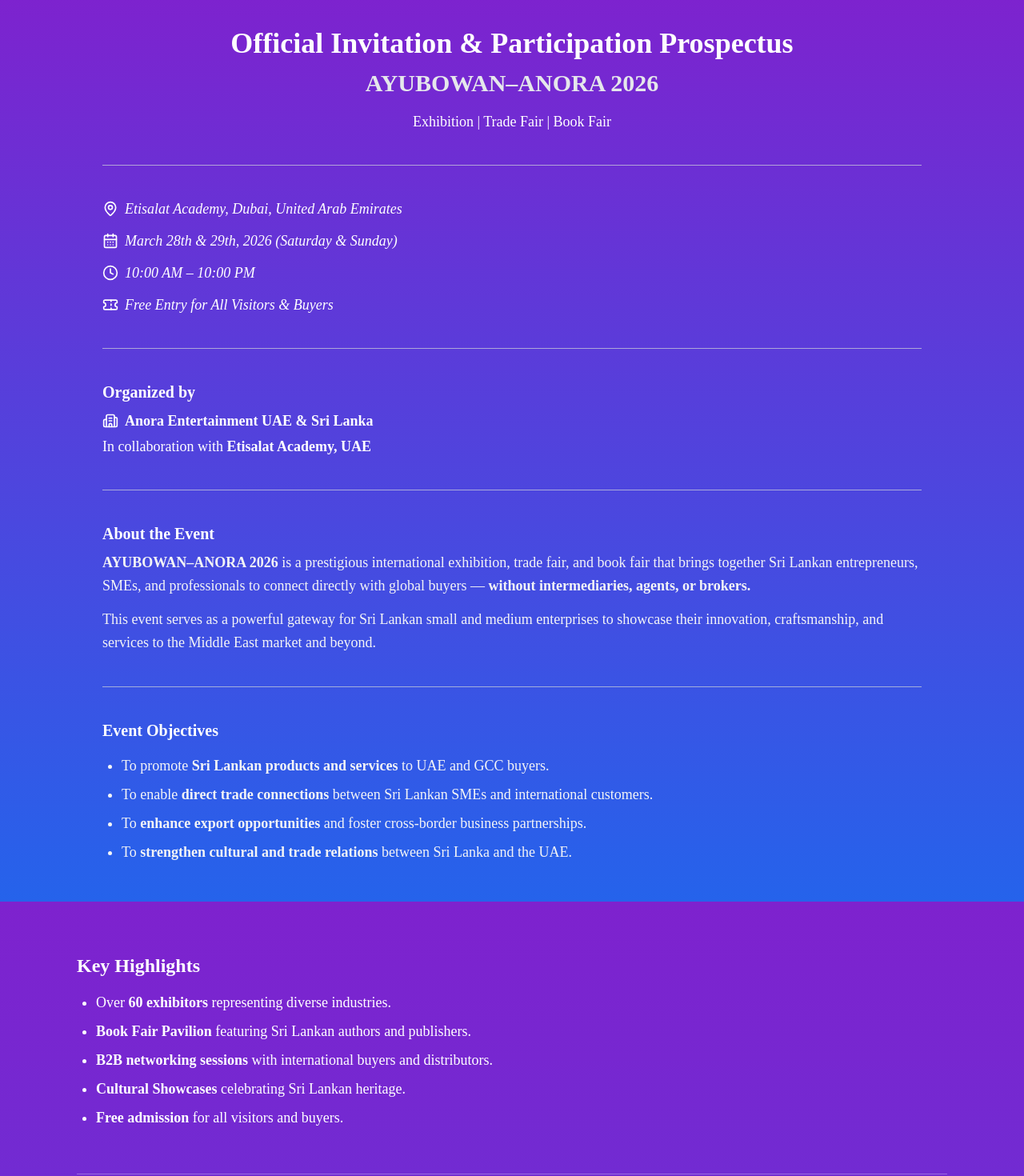
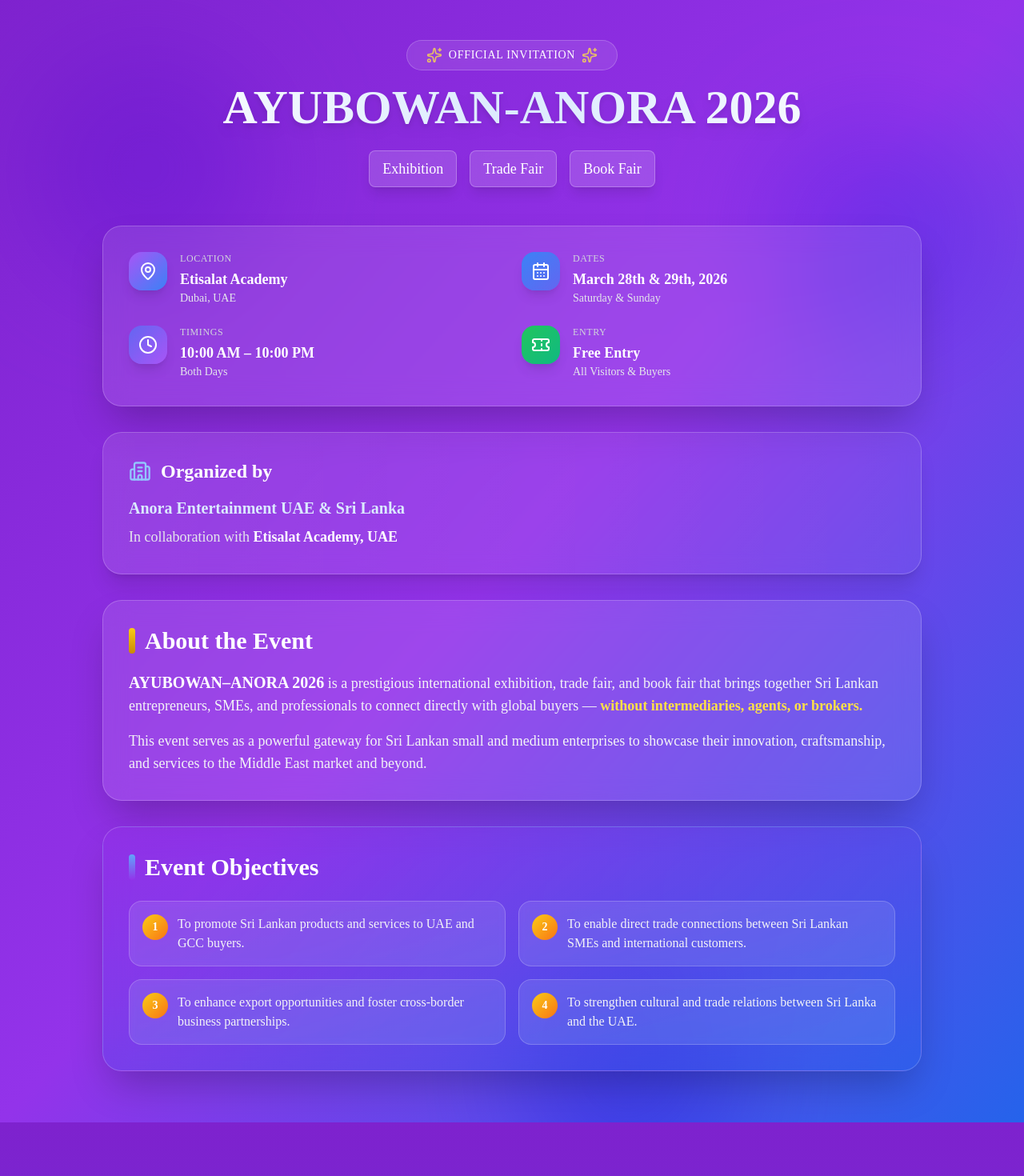
Before and after one commit to Enrich-Arcane-Pvt-Ltd/AyubowanAnora, a Next.js app: page / in a window 1280 px wide. Shown: the part 520-1990 px from the top of the page at 80% size. Built offline with nearby package versions, Linux system fonts and the light colour scheme.

Commit message:
Updated About Page & Hero Section - Dev Rishen

```diff
--- a/app/Components/AboutPage.tsx
+++ b/app/Components/AboutPage.tsx
@@ -1,115 +1,173 @@
 "use client";
 
 import React from "react";
-import { MapPin, CalendarDays, Clock, Ticket, Building2 } from "lucide-react";
+import { MapPin, CalendarDays, Clock, Ticket, Building2, Sparkles } from "lucide-react";
 
 const AboutPage = () => {
   return (
-    <section className="min-h-screen bg-gradient-to-b from-purple-700 to-blue-600 text-white py-12 px-4 sm:px-8 md:px-16 lg:px-24 font-[Exhibition]">
-      <div className="max-w-5xl mx-auto space-y-10">
+    <section className="min-h-screen bg-gradient-to-br from-purple-700 via-purple-600 to-blue-600 text-white py-16 px-4 sm:px-8 md:px-16 lg:px-24 font-[Exhibition] relative overflow-hidden">
+      <div className="absolute inset-0 overflow-hidden pointer-events-none">
+        <div className="absolute top-20 left-10 w-72 h-72 bg-purple-500 rounded-full mix-blend-multiply filter blur-3xl opacity-20 animate-pulse"></div>
+        <div className="absolute top-40 right-10 w-72 h-72 bg-blue-500 rounded-full mix-blend-multiply filter blur-3xl opacity-20 animate-pulse delay-700"></div>
+        <div className="absolute -bottom-20 left-1/2 w-72 h-72 bg-indigo-500 rounded-full mix-blend-multiply filter blur-3xl opacity-20 animate-pulse delay-1000"></div>
+      </div>
 
-        <div className="text-center px-2">
-          <h1 className="text-2xl sm:text-3xl md:text-4xl font-bold mb-3">
-            Official Invitation & Participation Prospectus
+      <div className="max-w-5xl mx-auto space-y-8 relative z-10">
+        <div className="text-center px-2 mb-12 animate-fade-in">
+          <div className="inline-flex items-center gap-2 mb-4 bg-white/10 backdrop-blur-sm px-6 py-2 rounded-full border border-white/20">
+            <Sparkles className="w-5 h-5 text-yellow-300 animate-pulse" />
+            <span className="text-sm font-medium tracking-wider">OFFICIAL INVITATION</span>
+            <Sparkles className="w-5 h-5 text-yellow-300 animate-pulse" />
+          </div>
+
+          <h1 className="text-3xl sm:text-4xl md:text-5xl lg:text-6xl font-bold mb-4 bg-clip-text text-transparent bg-gradient-to-r from-white via-blue-100 to-white drop-shadow-lg">
+            AYUBOWAN-ANORA 2026
           </h1>
-          <h2 className="text-xl sm:text-2xl md:text-3xl font-semibold text-gray-200 mb-4">
-            AYUBOWAN–ANORA 2026
-          </h2>
-          <p className="text-base sm:text-lg font-medium">
-            Exhibition | Trade Fair | Book Fair
+
+          <div className="flex flex-wrap justify-center gap-3 sm:gap-4 text-base sm:text-lg font-medium mt-6">
+            <span className="bg-white/15 backdrop-blur-md px-4 py-2 rounded-lg border border-white/25 shadow-lg hover:bg-white/20 transition-all duration-300">
+              Exhibition
+            </span>
+            <span className="bg-white/15 backdrop-blur-md px-4 py-2 rounded-lg border border-white/25 shadow-lg hover:bg-white/20 transition-all duration-300">
+              Trade Fair
+            </span>
+            <span className="bg-white/15 backdrop-blur-md px-4 py-2 rounded-lg border border-white/25 shadow-lg hover:bg-white/20 transition-all duration-300">
+              Book Fair
+            </span>
+          </div>
+        </div>
+
+        <div className="bg-white/10 backdrop-blur-lg rounded-3xl p-6 sm:p-8 border border-white/20 shadow-2xl hover:shadow-purple-500/20 transition-all duration-500">
+          <div className="grid sm:grid-cols-2 gap-6">
+            <div className="flex items-start gap-4 group">
+              <div className="bg-gradient-to-br from-purple-500 to-blue-500 p-3 rounded-2xl shadow-lg group-hover:scale-110 transition-transform duration-300">
+                <MapPin className="w-6 h-6 text-white" />
+              </div>
+              <div>
+                <p className="text-xs uppercase tracking-wider text-gray-300 mb-1">Location</p>
+                <p className="font-semibold text-base sm:text-lg">Etisalat Academy</p>
+                <p className="text-sm text-gray-200">Dubai, UAE</p>
+              </div>
+            </div>
+
+            <div className="flex items-start gap-4 group">
+              <div className="bg-gradient-to-br from-blue-500 to-indigo-500 p-3 rounded-2xl shadow-lg group-hover:scale-110 transition-transform duration-300">
+                <CalendarDays className="w-6 h-6 text-white" />
+              </div>
+              <div>
+                <p className="text-xs uppercase tracking-wider text-gray-300 mb-1">Dates</p>
+                <p className="font-semibold text-base sm:text-lg">March 28th & 29th, 2026</p>
+                <p className="text-sm text-gray-200">Saturday & Sunday</p>
+              </div>
+            </div>
+
+            <div className="flex items-start gap-4 group">
+              <div className="bg-gradient-to-br from-indigo-500 to-purple-500 p-3 rounded-2xl shadow-lg group-hover:scale-110 transition-transform duration-300">
+                <Clock className="w-6 h-6 text-white" />
+              </div>
+              <div>
+                <p className="text-xs uppercase tracking-wider text-gray-300 mb-1">Timings</p>
+                <p className="font-semibold text-base sm:text-lg">10:00 AM – 10:00 PM</p>
+                <p className="text-sm text-gray-200">Both Days</p>
+              </div>
+            </div>
+
+            <div className="flex items-start gap-4 group">
+              <div className="bg-gradient-to-br from-green-500 to-emerald-500 p-3 rounded-2xl shadow-lg group-hover:scale-110 transition-transform duration-300">
+                <Ticket className="w-6 h-6 text-white" />
+              </div>
+              <div>
+                <p className="text-xs uppercase tracking-wider text-gray-300 mb-1">Entry</p>
+                <p className="font-semibold text-base sm:text-lg">Free Entry</p>
+                <p className="text-sm text-gray-200">All Visitors & Buyers</p>
+              </div>
+            </div>
+          </div>
+        </div>
+
+        <div className="bg-gradient-to-r from-white/10 to-white/5 backdrop-blur-md rounded-3xl p-6 sm:p-8 border border-white/20 shadow-xl">
+          <div className="flex items-center gap-3 mb-4">
+            <Building2 className="w-7 h-7 text-blue-300" />
+            <h3 className="text-xl sm:text-2xl font-bold">Organized by</h3>
+          </div>
+          <p className="text-lg sm:text-xl font-bold mb-2 text-blue-100">
+            Anora Entertainment UAE & Sri Lanka
+          </p>
+          <p className="text-base sm:text-lg text-gray-200">
+            In collaboration with <span className="font-semibold text-white">Etisalat Academy, UAE</span>
           </p>
         </div>
 
-        <hr className="border-gray-300 opacity-70" />
-
-        <div className="space-y-3 text-sm sm:text-base md:text-lg">
-          <p className="flex flex-wrap items-center gap-2">
-            <MapPin className="w-5 h-5 text-white flex-shrink-0" />
-            <span>
-              <em>Etisalat Academy, Dubai, United Arab Emirates</em>
-            </span>
-          </p>
-
-          <p className="flex flex-wrap items-center gap-2">
-            <CalendarDays className="w-5 h-5 text-white flex-shrink-0" />
-            <em>March 28th & 29th, 2026 (Saturday & Sunday)</em>
-          </p>
-
-          <p className="flex flex-wrap items-center gap-2 italic">
-            <Clock className="w-5 h-5 text-white flex-shrink-0" />
-            10:00 AM – 10:00 PM
-          </p>
-
-          <p className="flex flex-wrap items-center gap-2 italic">
-            <Ticket className="w-5 h-5 text-white flex-shrink-0" />
-            Free Entry for All Visitors & Buyers
-          </p>
-        </div>
-
-        <hr className="border-gray-300 opacity-70" />
-
-        <div className="text-sm sm:text-base md:text-lg">
-          <h3 className="text-lg sm:text-xl font-bold mb-2 text-white">
-            Organized by
-          </h3>
-          <p className="flex flex-wrap items-center gap-2 mb-1">
-            <Building2 className="w-5 h-5 text-white flex-shrink-0" />
-            <span>
-              <strong>Anora Entertainment UAE & Sri Lanka</strong>
-            </span>
-          </p>
-          <p>
-            In collaboration with{" "}
-            <strong>Etisalat Academy, UAE</strong>
-          </p>
-        </div>
-
-        <hr className="border-gray-300 opacity-70" />
-
-        <div className="text-sm sm:text-base md:text-lg">
-          <h3 className="text-lg sm:text-xl font-bold mb-2 text-white">
+        <div className="bg-white/10 backdrop-blur-lg rounded-3xl p-6 sm:p-8 border border-white/20 shadow-2xl">
+          <h3 className="text-2xl sm:text-3xl font-bold mb-5 flex items-center gap-3">
+            <span className="w-2 h-8 bg-gradient-to-b from-yellow-400 to-yellow-600 rounded-full"></span>
             About the Event
           </h3>
-          <p className="leading-relaxed mb-3 text-gray-100">
-            <strong>AYUBOWAN–ANORA 2026</strong> is a prestigious international
+          <p className="leading-relaxed mb-4 text-base sm:text-lg text-gray-100">
+            <strong className="text-white text-lg sm:text-xl">AYUBOWAN–ANORA 2026</strong> is a prestigious international
             exhibition, trade fair, and book fair that brings together Sri
             Lankan entrepreneurs, SMEs, and professionals to connect directly
             with global buyers —{" "}
-            <strong>without intermediaries, agents, or brokers.</strong>
+            <strong className="text-yellow-300">without intermediaries, agents, or brokers.</strong>
           </p>
-          <p className="leading-relaxed text-gray-100">
+          <p className="leading-relaxed text-base sm:text-lg text-gray-100">
             This event serves as a powerful gateway for Sri Lankan small and
             medium enterprises to showcase their innovation, craftsmanship, and
             services to the Middle East market and beyond.
           </p>
         </div>
 
-        <hr className="border-gray-300 opacity-70" />
-
-        <div className="text-sm sm:text-base md:text-lg">
-          <h3 className="text-lg sm:text-xl font-bold text-white mb-4">
+        <div className="bg-gradient-to-br from-purple-600/40 to-blue-600/40 backdrop-blur-lg rounded-3xl p-6 sm:p-8 border border-white/20 shadow-2xl">
+          <h3 className="text-2xl sm:text-3xl font-bold mb-6 flex items-center gap-3">
+            <span className="w-2 h-8 bg-gradient-to-b from-blue-400 to-purple-600 rounded-full"></span>
             Event Objectives
           </h3>
-          <ul className="list-disc pl-5 sm:pl-6 space-y-2 text-gray-100">
-            <li>
-              To promote <strong>Sri Lankan products and services</strong> to
-              UAE and GCC buyers.
-            </li>
-            <li>
-              To enable <strong>direct trade connections</strong> between Sri
-              Lankan SMEs and international customers.
-            </li>
-            <li>
-              To <strong>enhance export opportunities</strong> and foster
-              cross-border business partnerships.
-            </li>
-            <li>
-              To <strong>strengthen cultural and trade relations</strong>{" "}
-              between Sri Lanka and the UAE.
-            </li>
-          </ul>
+          <div className="grid sm:grid-cols-2 gap-4">
+            {[
+              "To promote Sri Lankan products and services to UAE and GCC buyers.",
+              "To enable direct trade connections between Sri Lankan SMEs and international customers.",
+              "To enhance export opportunities and foster cross-border business partnerships.",
+              "To strengthen cultural and trade relations between Sri Lanka and the UAE."
+            ].map((objective, index) => (
+              <div
+                key={index}
+                className="flex items-start gap-3 bg-white/10 backdrop-blur-sm p-4 rounded-2xl border border-white/20 hover:bg-white/15 transition-all duration-300 group"
+              >
+                <div className="bg-gradient-to-br from-yellow-400 to-orange-500 text-white font-bold w-8 h-8 rounded-full flex items-center justify-center flex-shrink-0 text-sm group-hover:scale-110 transition-transform duration-300">
+                  {index + 1}
+                </div>
+                <p className="text-sm sm:text-base text-gray-100 leading-relaxed">
+                  {objective.split('**').map((part, i) =>
+                    i % 2 === 1 ? <strong key={i} className="text-white">{part}</strong> : part
+                  )}
+                </p>
+              </div>
+            ))}
+          </div>
         </div>
       </div>
+
+      <style jsx>{`
+        @keyframes fade-in {
+          from {
+            opacity: 0;
+            transform: translateY(-20px);
+          }
+          to {
+            opacity: 1;
+            transform: translateY(0);
+          }
+        }
+        .animate-fade-in {
+          animation: fade-in 0.8s ease-out;
+        }
+        .delay-700 {
+          animation-delay: 700ms;
+        }
+        .delay-1000 {
+          animation-delay: 1000ms;
+        }
+      `}</style>
     </section>
   );
 };
```
Also changed, not shown: app/Components/HeroSection.tsx (+19 -10 lines).
